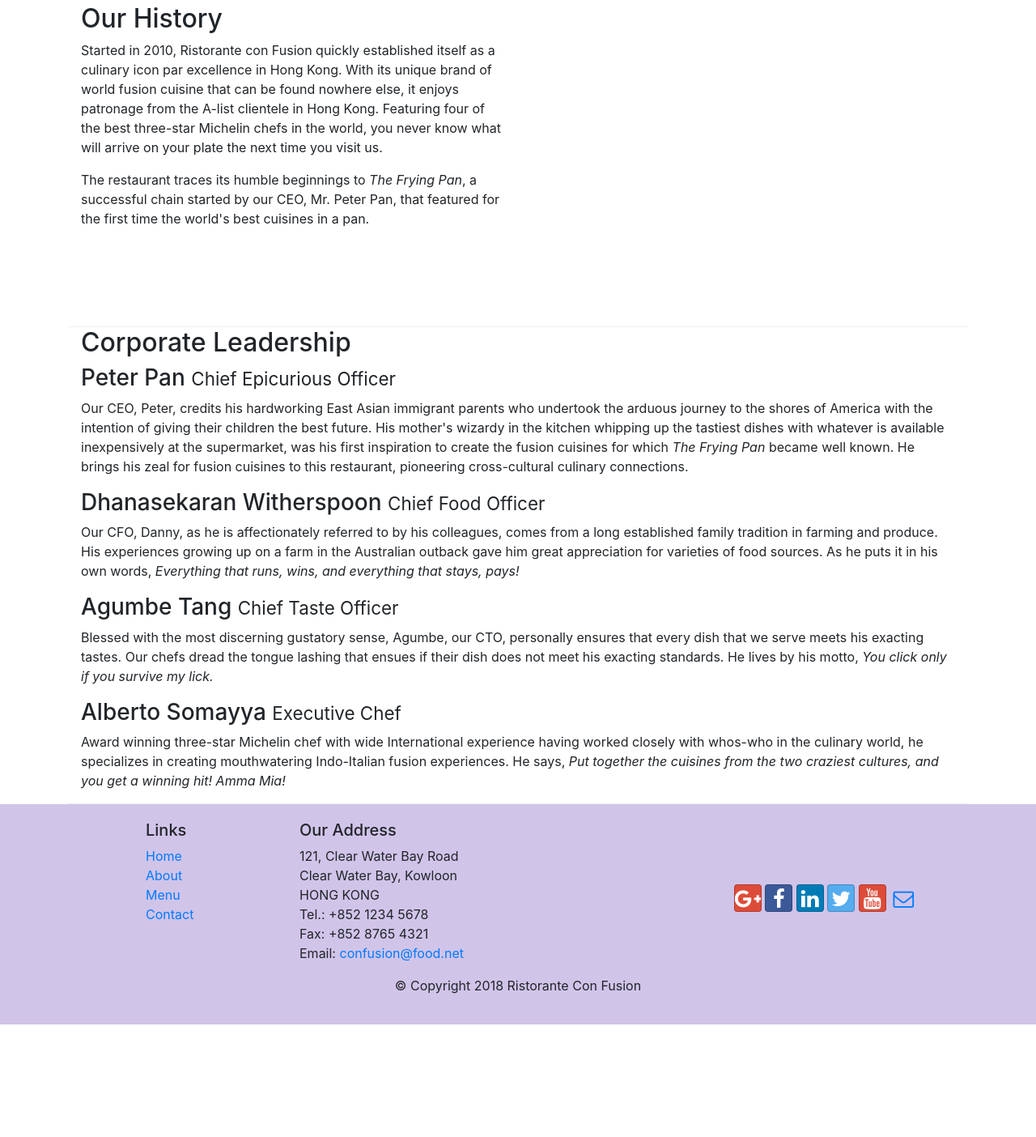
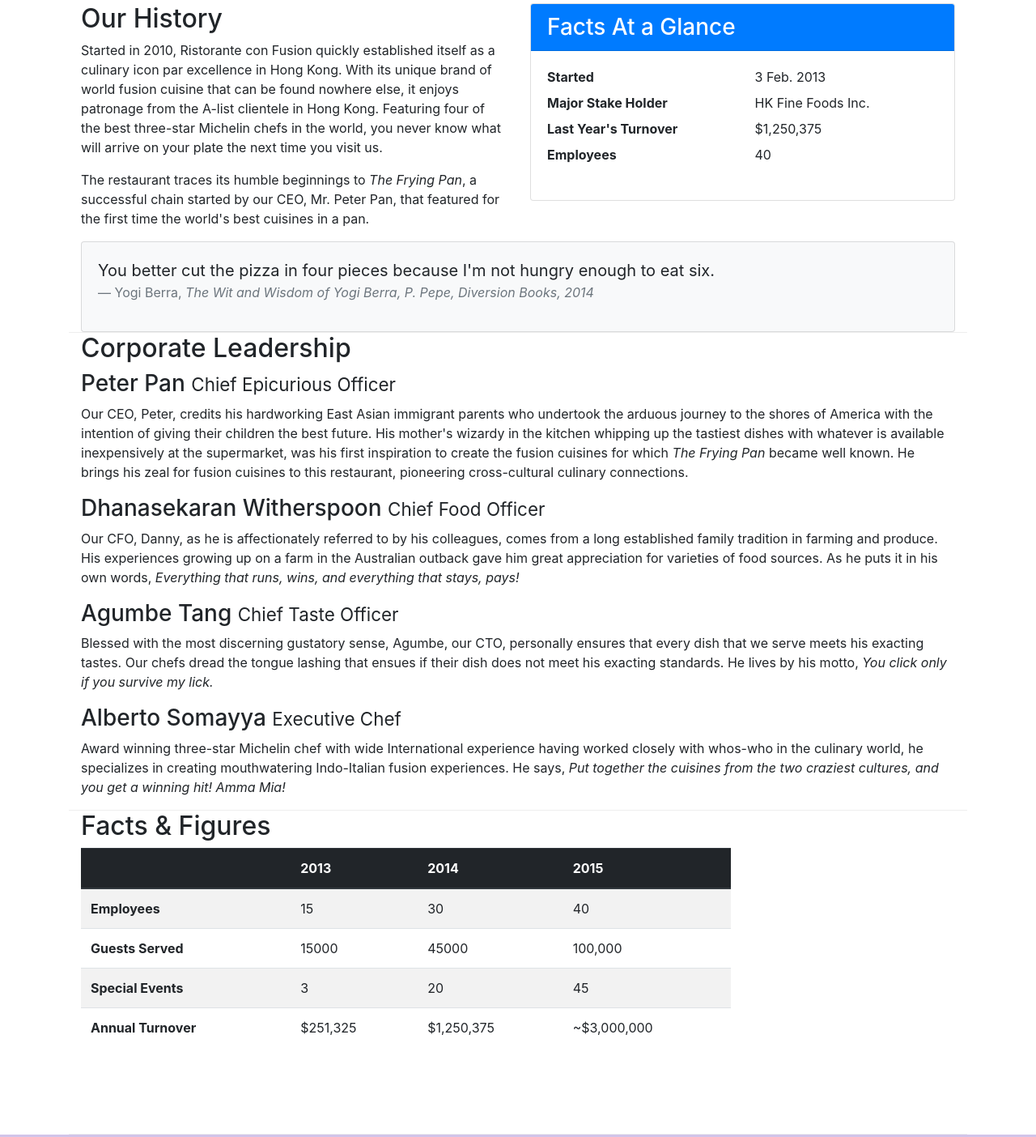
Before and after one commit to ahmetresatsoysal/conFusion, a website: page aboutus.html in a window 1280 px wide. Shown: the part 461-1865 px from the top of the page at 81% size. Before the commit the page ends 1726 px from the top, so only its background shows below. Drawn offline with nearby package versions, Linux system fonts and the light colour scheme.

Commit message:
Tables and Cards

```diff
--- a/aboutus.html
+++ b/aboutus.html
@@ -67,7 +67,37 @@
                 <p>Started in 2010, Ristorante con Fusion quickly established itself as a culinary icon par excellence in Hong Kong. With its unique brand of world fusion cuisine that can be found nowhere else, it enjoys patronage from the A-list clientele in Hong Kong.  Featuring four of the best three-star Michelin chefs in the world, you never know what will arrive on your plate the next time you visit us.</p>
                 <p>The restaurant traces its humble beginnings to <em>The Frying Pan</em>, a successful chain started by our CEO, Mr. Peter Pan, that featured for the first time the world's best cuisines in a pan.</p>
             </div>
-            <div>
+            <div class="col-sm">
+                <div class="card">
+                    <h3 class="card-header bg-primary text-white">Facts At a Glance</h3>
+                    <div class="card-body">
+                        <dl class="row">
+                            <dt class="col-6">Started</dt>
+                            <dd class="col-6">3 Feb. 2013</dd>
+                            <dt class="col-6">Major Stake Holder</dt>
+                            <dd class="col-6">HK Fine Foods Inc.</dd>
+                            <dt class="col-6">Last Year's Turnover</dt>
+                            <dd class="col-6">$1,250,375</dd>
+                            <dt class="col-6">Employees</dt>
+                            <dd class="col-6">40</dd>
+                        </dl>
+                    </div>
+                </div>
+            </div>
+            <div class="col-12">
+                <div class="card card-body bg-light">
+                    <blockquote class="blockquote">
+                        <p class="mb-0">You better cut the pizza in four pieces
+                            because I'm not hungry enough to eat six.
+                        </p>
+                        <footer class="blockquote-footer">Yogi Berra,
+                            <cite title="Source Title">The Wit and Wisdom of Yogi Berra,
+                                P. Pepe, Diversion Books, 2014
+                            </cite>
+                        </footer>
+                    </blockquote>
+                </div>
+
             </div>
         </div>
 
@@ -84,6 +114,52 @@
                 <h3>Alberto Somayya <small>Executive Chef</small></h3>
                 <p class="d-none d-sm-block">Award winning three-star Michelin chef with wide International experience having worked closely with whos-who in the culinary world, he specializes in creating mouthwatering Indo-Italian fusion experiences. He says, <em>Put together the cuisines from the two craziest cultures, and you get a winning hit! Amma Mia!</em></p>
             </div>
+       </div>
+       <div class="row row-content">
+           <div class="col-12 col-sm-9">
+               <h2>Facts &amp; Figures</h2>
+               <div class="table-responsive">
+                <table class="table table-striped">
+                    <thead class="thead-dark">
+                        <tr>
+                            <th>&nbsp;</th>
+                            <th>2013</th>
+                            <th>2014</th>
+                            <th>2015</th>
+                        </tr>
+                    </thead>
+                    <tbody>
+                        <tr>
+                            <th>Employees</th>
+                            <td>15</td>
+                            <td>30</td>
+                            <td>40</td>
+                        </tr>
+                        <tr>
+                            <th>Guests Served</th>
+                            <td>15000</td>
+                            <td>45000</td>
+                            <td>100,000</td>
+                        </tr>
+                        <tr>
+                            <th>Special Events</th>
+                            <td>3</td>
+                            <td>20</td>
+                            <td>45</td>
+                        </tr>
+                        <tr>
+                            <th>Annual Turnover</th>
+                            <td>$251,325</td>
+                            <td>$1,250,375</td>
+                            <td>~$3,000,000</td>
+                        </tr>
+                    </tbody>
+                </table>
+            </div>
+           </div>
+           <div class="col-12 col-sm-3">
+
+           </div>
        </div>
 
     </div>
```
